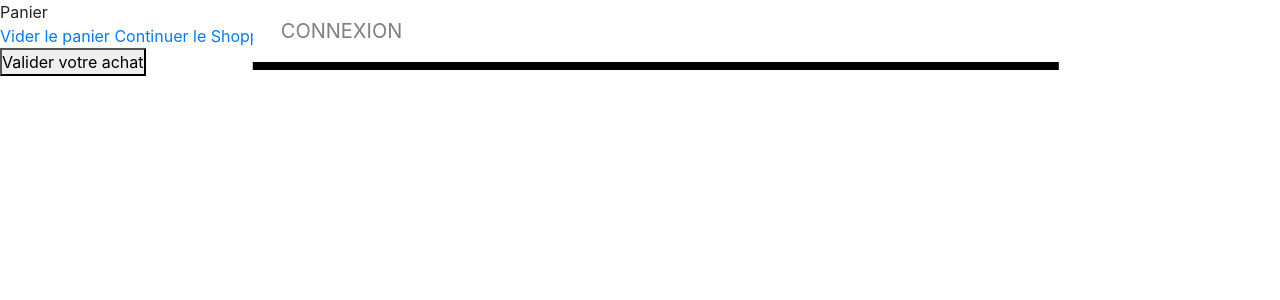
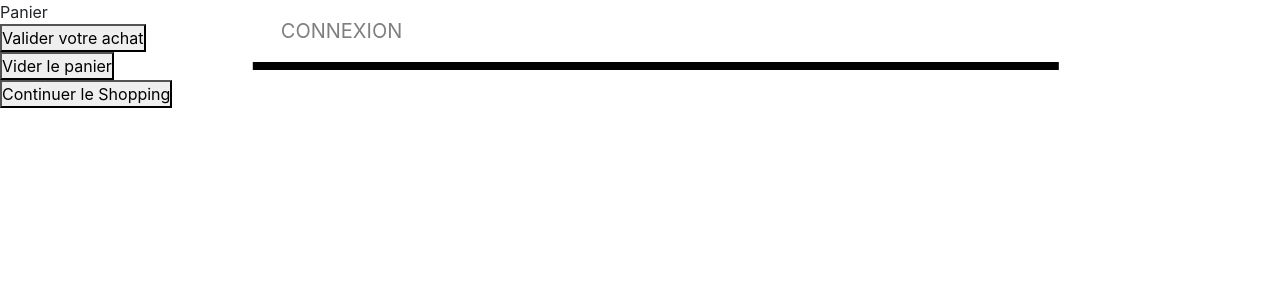
Before and after one commit to NezFeeLitNoeud/D2D, a PHP site: page /pages/panier.php in a window 1280 px wide. Shown: the part 16-316 px from the top of the page. Run offline with PHP 8.4, Linux system fonts and the light colour scheme.

Commit message:
modif de panier.php

```diff
--- a/pages/panier.php
+++ b/pages/panier.php
@@ -29,7 +29,7 @@ if(!empty($_GET["action"])) {
 <html>
 <head>
 	<html lang="en">
-	<title>Panier</title>
+		<title>Panier</title>
 	<link rel="stylesheet" href="https://stackpath.bootstrapcdn.com/bootstrap/4.1.1/css/bootstrap.min.css" integrity="sha384-WskhaSGFgHYWDcbwN70/dfYBj47jz9qbsMId/iRN3ewGhXQFZCSftd1LZCfmhktB" crossorigin="anonymous">
 	<link href="../index.css" type="text/css" rel="stylesheet" />
 </head>
@@ -51,7 +51,7 @@ if(!empty($_GET["action"])) {
 				<div class="product-price"><?php echo $item["prix"]."€"; ?></div>
 				<div>Quantitée: <?php echo $item["quantite"]; ?></div>
 				<div class="btnRemoveAction" id="<?php echo $item["code"]; ?>"><a href="panier.php?action=remove&code=<?php echo $item["code"]; ?>" title="Retirer du pannier">x</a></div>
-			</div>
+
 			<?php
 		}
 		?>
@@ -70,19 +70,25 @@ if(!empty($_GET["action"])) {
 	?>
 
 
-	<div class="cart_footer_link">
-		<a href="panier.php?action=empty">Vider le panier</a>
-		<a href="../index.php" title="Cart">Continuer le Shopping</a>
-	</div>
-</div>
-
-<form action="payment.php" method="post">
+	<div class="valider">
+	<form action="payment.php" method="post">
 
 	<button type="submit">Valider votre achat</button>
 
+	</form>
+	</div>
 
 
-</form>
+
+	<div class="cart_footer_link">
+		<a href="panier.php?action=empty"> <button type="submit">Vider le panier</button> </a>
+	</div>
+
+	<div class="cart_footer_link2">
+		<a href="../index.php" title="Cart"> <button type="submit">Continuer le Shopping</button> </a>
+	</div>
+
+	</div>
 
 
 <script src="https://code.jquery.com/jquery-3.3.1.slim.min.js" integrity="sha384-q8i/X+965DzO0rT7abK41JStQIAqVgRVzpbzo5smXKp4YfRvH+8abtTE1Pi6jizo" crossorigin="anonymous"></script>
```
